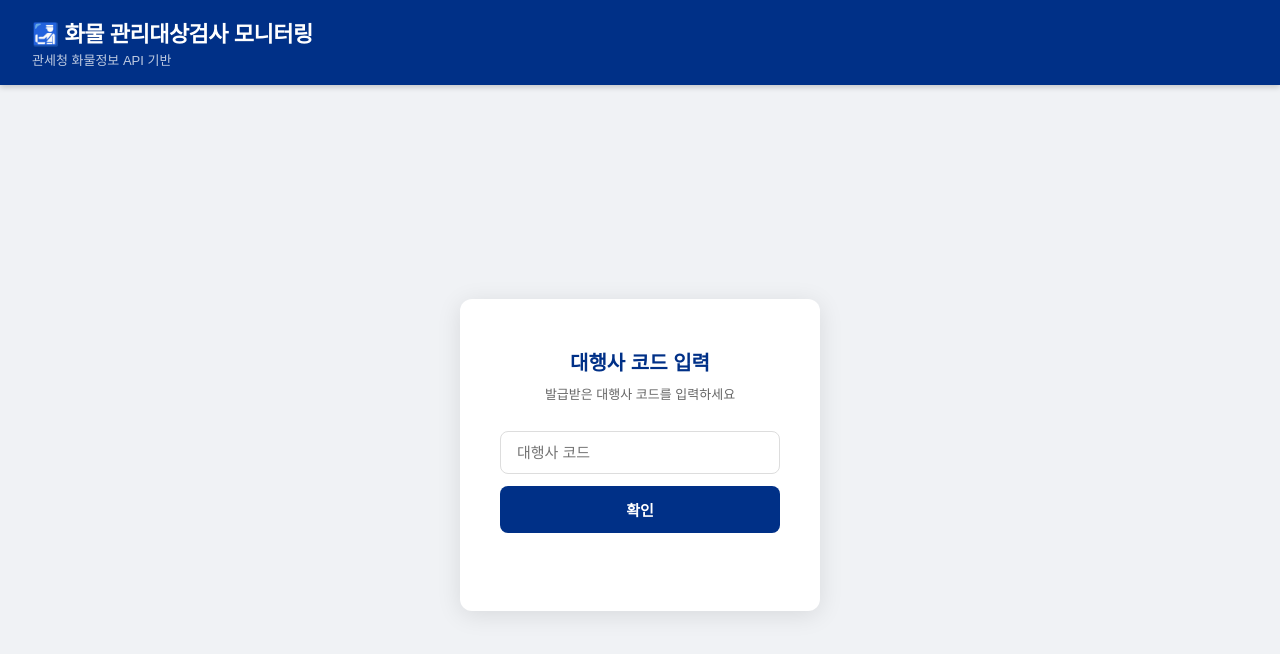
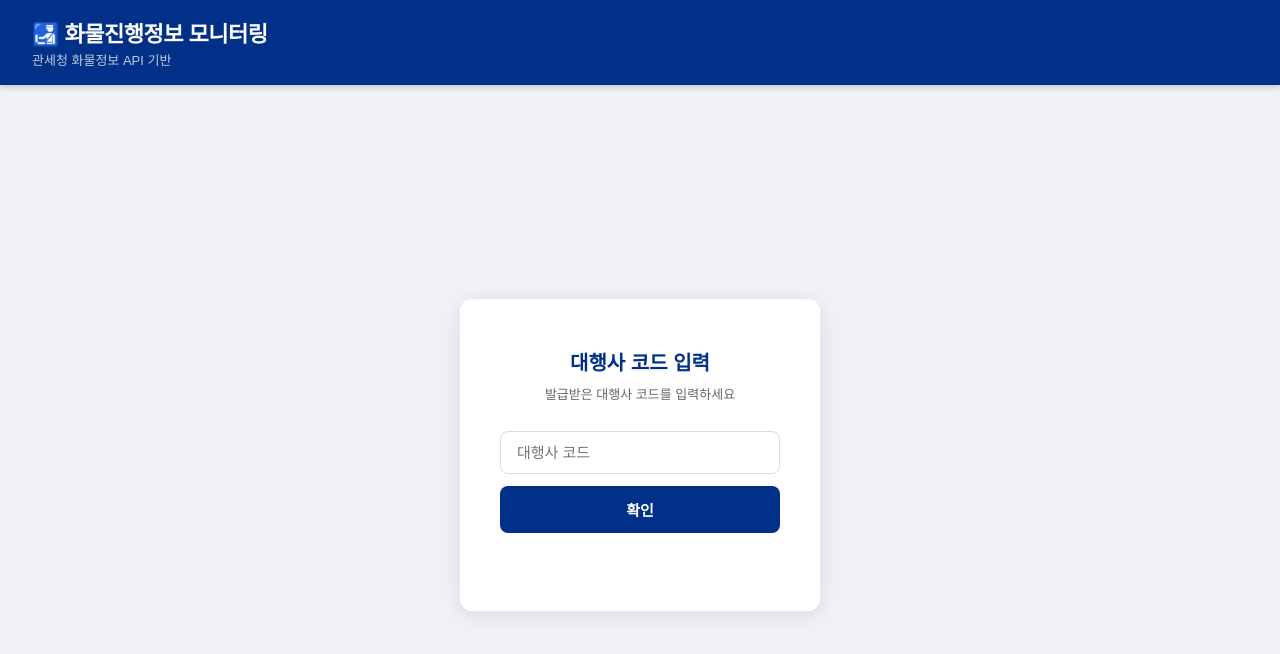
Before and after one commit to a90894048-creator/CUSTOMS-MONITORING, a website: page public/index.html in a window 1280 px wide. Drawn offline with Linux system fonts and the light colour scheme.

Commit message:
fix: 타이틀 화물진행정보 모니터링으로 변경

```diff
--- a/public/index.html
+++ b/public/index.html
@@ -3,7 +3,7 @@
 <head>
   <meta charset="UTF-8" />
   <meta name="viewport" content="width=device-width, initial-scale=1.0" />
-  <title>관세청 화물 관리대상검사 모니터링</title>
+  <title>관세청 화물진행정보 모니터링</title>
   <style>
     * { box-sizing: border-box; margin: 0; padding: 0; }
 
@@ -237,7 +237,7 @@
 
 <header>
   <div>
-    <div class="logo">🛃 화물 관리대상검사 모니터링</div>
+    <div class="logo">🛃 화물진행정보 모니터링</div>
     <div class="subtitle">관세청 화물정보 API 기반</div>
   </div>
   <div class="agency-badge" id="agency-name-display" style="display:none"></div>
```
